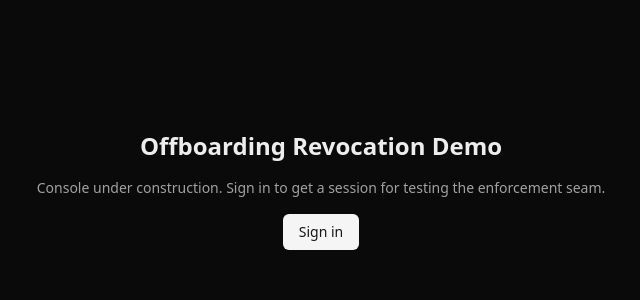
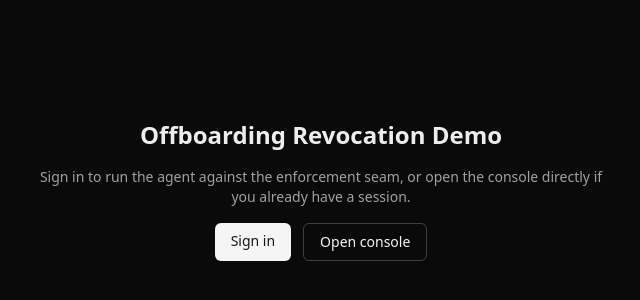
Before and after one commit to sholajegede/offboarding-revocation-demo, a Next.js app: page / in a window 1280 px wide. Shown: the part 210-510 px from the top of the page, without its empty margins (319-959 px from the left). Built offline with nearby package versions, Linux system fonts and the light colour scheme; no server answers.

Commit message:
feat: link to the console from the home page

```diff
--- a/src/app/page.tsx
+++ b/src/app/page.tsx
@@ -3,15 +3,23 @@ export default function Home() {
     <main className="flex min-h-screen flex-col items-center justify-center gap-4 p-8 text-center">
       <h1 className="text-2xl font-semibold">Offboarding Revocation Demo</h1>
       <p className="max-w-xl text-sm text-neutral-400">
-        Console under construction. Sign in to get a session for testing the
-        enforcement seam.
+        Sign in to run the agent against the enforcement seam, or open the
+        console directly if you already have a session.
       </p>
+      <div className="flex gap-3">
         <a
           href="/api/auth/login"
           className="rounded-md bg-neutral-100 px-4 py-2 text-sm font-medium text-neutral-900"
         >
           Sign in
         </a>
+        <a
+          href="/console"
+          className="rounded-md border border-neutral-700 px-4 py-2 text-sm font-medium text-neutral-100"
+        >
+          Open console
+        </a>
+      </div>
     </main>
   );
 }
```
Lines whose indentation alone changed are shown as unchanged.
